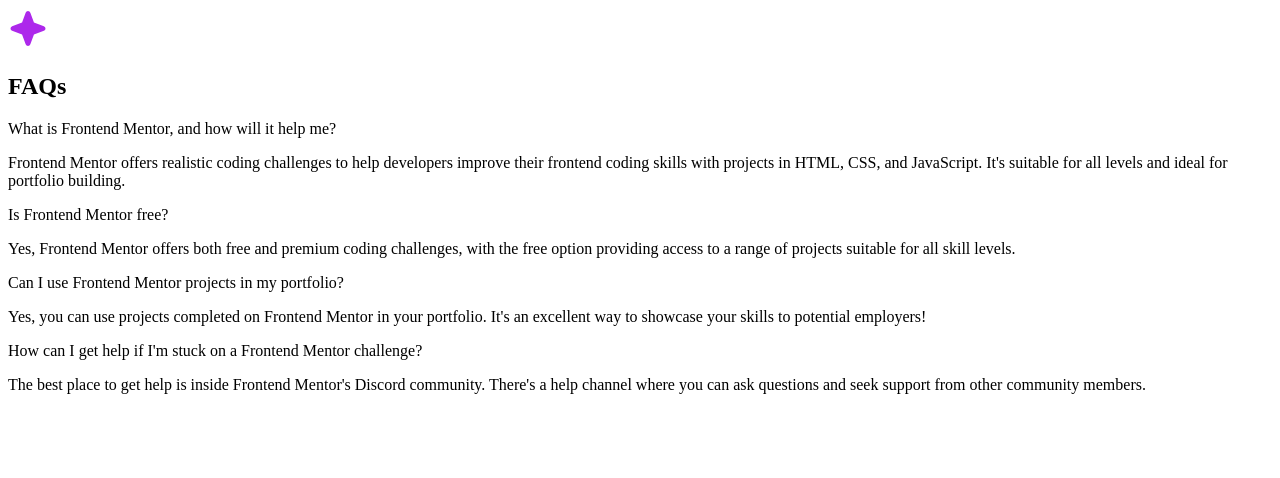
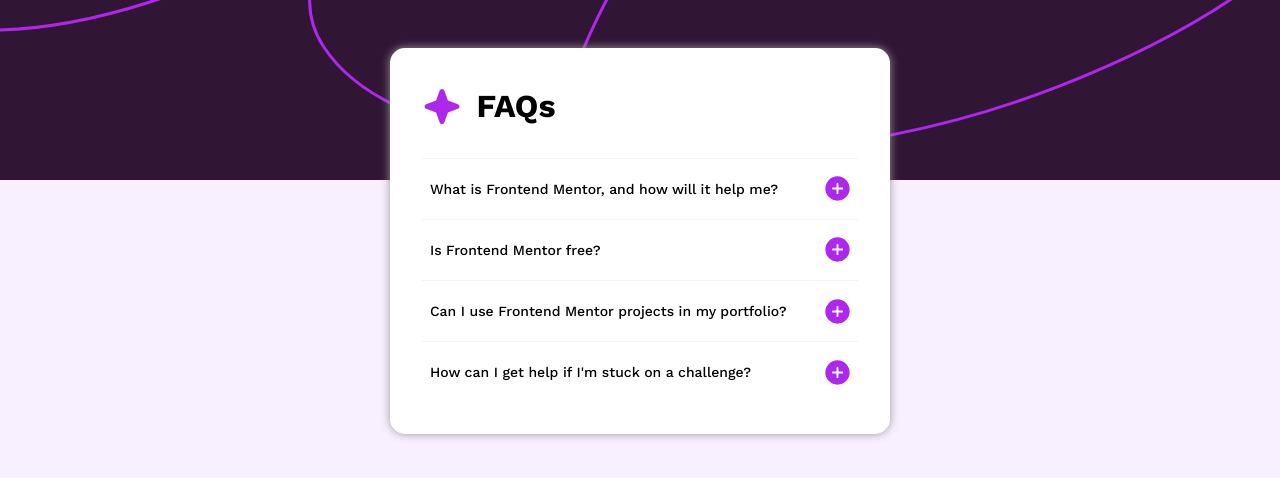
Before and after one commit to Risa2422/faq-accordion-main, a plain HTML site: page index.html in a window 1280 px wide. Drawn offline with nearby package versions, Linux system fonts and the light colour scheme.

Commit message:
commited for now

```diff
--- a/app.js
+++ b/app.js
@@ -3,6 +3,7 @@ const a = document.querySelectorAll(".answer");
 
 p.forEach((button, index) => {
   button.addEventListener("click", function () {
-    a[index].classList.toggle("hide");
+    a[index].classList.toggle("show");
+    this.classList.toggle("visible");
   });
 });
--- a/index.html
+++ b/index.html
@@ -1,36 +1,80 @@
 <!DOCTYPE html>
 <html lang="en">
   <head>
-  <meta charset="UTF-8">
-  <meta name="viewport" content="width=device-width, initial-scale=1.0">
-  <link rel="icon" type="image/png" sizes="32x32" href="./assets/images/favicon-32x32.png">
-  <link rel="stylesheet" href="./style.css">
+    <meta charset="UTF-8" />
+    <meta name="viewport" content="width=device-width, initial-scale=1.0" />
+    <link
+      rel="icon"
+      type="image/png"
+      sizes="32x32"
+      href="./assets/images/favicon-32x32.png"
+    />
+    <link rel="stylesheet" href="./normalize.css" />
+    <link rel="stylesheet" href="./style.css" />
+    <link rel="preconnect" href="https://fonts.googleapis.com" />
+    <link rel="preconnect" href="https://fonts.gstatic.com" crossorigin />
+    <link
+      href="https://fonts.googleapis.com/css2?family=Work+Sans:ital,wght@0,100..900;1,100..900&display=swap"
+      rel="stylesheet"
+    />
     <title>Frontend Mentor | FAQ accordion</title>
   </head>
 
   <body>
     <main class="container">
-    <div class="FAQ-format">
-      <div class="title">
-        <img src="./assets/images/icon-star.svg" alt="star">
-        <h2>FAQs</h2>
+      <div class="faqFormat">
+        <section class="title">
+          <img src="./assets/images/icon-star.svg" alt="logo" />
+          <h1>FAQs</h1>
+
+        </section>
+        <section class="qa">
+          <div class="question">
+            <p>What is Frontend Mentor, and how will it help me?</p>
+            <div class="button" alt=""></div>
           </div>
-      <div>
-        <p class="question">What is Frontend Mentor, and how will it help me?</p>
-        <p class="answer"> Frontend Mentor offers realistic coding challenges to help developers improve their
-          frontend coding skills with projects in HTML, CSS, and JavaScript. It's suitable for
-          all levels and ideal for portfolio building.</p>
-        <p class="question">Is Frontend Mentor free?</p>
-        <p class="answer">Yes, Frontend Mentor offers both free and premium coding challenges, with the free
-          option providing access to a range of projects suitable for all skill levels.</p>
-        <p class="question">Can I use Frontend Mentor projects in my portfolio?</p>
-        <p class="answer">Yes, you can use projects completed on Frontend Mentor in your portfolio. It's an excellent
-          way to showcase your skills to potential employers!</p>
-        <p class="question">How can I get help if I'm stuck on a Frontend Mentor challenge?</p>
-        <p class="answer">The best place to get help is inside Frontend Mentor's Discord community. There's a help
-          channel where you can ask questions and seek support from other community members.</p>
+          <div class="answer">
+            Frontend Mentor offers realistic coding challenges to help
+            developers improve their frontend coding skills with projects in
+            HTML, CSS, and JavaScript. It's suitable for all levels and ideal
+            for portfolio building.
           </div>
+        </section>
+        <section class="qa">
+          <div class="question">
+            <p>Is Frontend Mentor free?</p>
+            <div class="button" alt=""></div>
+          </div>
+          <div class="answer">
+            Yes, Frontend Mentor offers both free and premium coding challenges,
+            with the free option providing access to a range of projects
+            suitable for all skill levels.
+          </div>
+        </section>
+        <section class="qa">
+          <div class="question">
+            <p>Can I use Frontend Mentor projects in my portfolio?</p>
+            <div class="button" alt=""></div>
+          </div>
+          <div class="answer">
+            Yes, you can use projects completed on Frontend Mentor in your
+            portfolio. It's an excellent way to showcase your skills to
+            potential employers!
+          </div>
+        </section>
+        <section class="qa">
+          <div class="question">
+            <p>How can I get help if I'm stuck on a challenge?</p>
+            <div class="button" alt=""></div>
+          </div>
+          <div class="answer">
+            The best place to get help is inside Frontend Mentor's Discord
+            community. There's a help channel where you can ask questions and
+            seek support from other community members.
+          </div>
+        </section>
       </div>
     </main>
+    <script type="text/javascript" src="./app.js"></script>
   </body>
 </html>
--- a/style.css
+++ b/style.css
@@ -0,0 +1,88 @@
+* {
+  box-sizing: border-box;
+}
+
+body {
+  background-image: url(./assets/images/background-pattern-desktop.svg);
+  background-repeat: no-repeat;
+  /* background-size: 100%; */
+  background-position-y: -140px;
+  background-color: hsl(275, 100%, 97%);
+  font-family: "Work Sans", sans-serif;
+}
+
+.container {
+  display: grid;
+  place-content: center;
+}
+
+h1 {
+  margin: 0.5rem;
+}
+
+.faqFormat {
+  max-width: 100%;
+  width: 500px;
+  background-color: white;
+  padding: 2rem;
+  margin: 3rem 1rem 0;
+  border-radius: 15px;
+  box-shadow: 0px 0px 10px rgb(154, 153, 153);
+}
+
+.title {
+  display: flex;
+  gap: 0.4rem;
+  margin-bottom: 25px;
+}
+
+.question {
+  font-size: 14px;
+  display: flex;
+  justify-content: space-between;
+  align-items: center;
+  transition: all 0.5s;
+}
+
+.question p {
+  font-weight: 500;
+}
+
+.button {
+  background: url("./assets/images/icon-plus.svg") no-repeat center;
+  width: 25px; /*25pxより小さくしたい場合はどうすればいい*/
+  height: 25px;
+}
+
+.button:hover {
+  opacity: 0.2;
+}
+
+.visible {
+  /* 背景色が透明になる */
+  background-image: url("./assets/images/icon-minus.svg");
+}
+
+.qa {
+  border-top: solid hsl(275, 100%, 97%) 1px;
+  padding: 0.5rem;
+}
+
+.qa:first-of-type() {
+  /*一つ目の要素だけ変更したい*/
+  border: none;
+}
+
+.answer {
+  display: none;
+}
+
+.show {
+  display: block;
+  color: hsl(292, 16%, 49%);
+  margin: 15px 0;
+}
+
+.show2 {
+  transition: all 1s ease-out;
+}
```
Also changed, not shown: 2 other files. Lines whose indentation alone changed are shown as unchanged.
